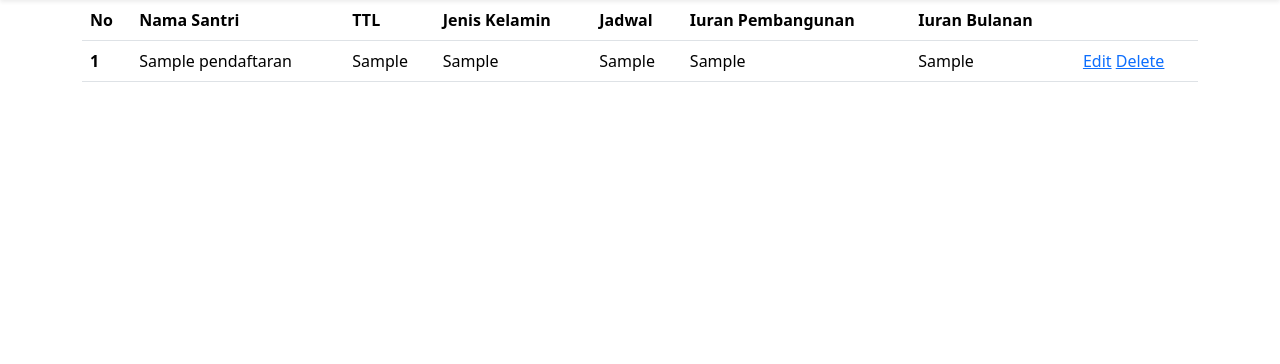
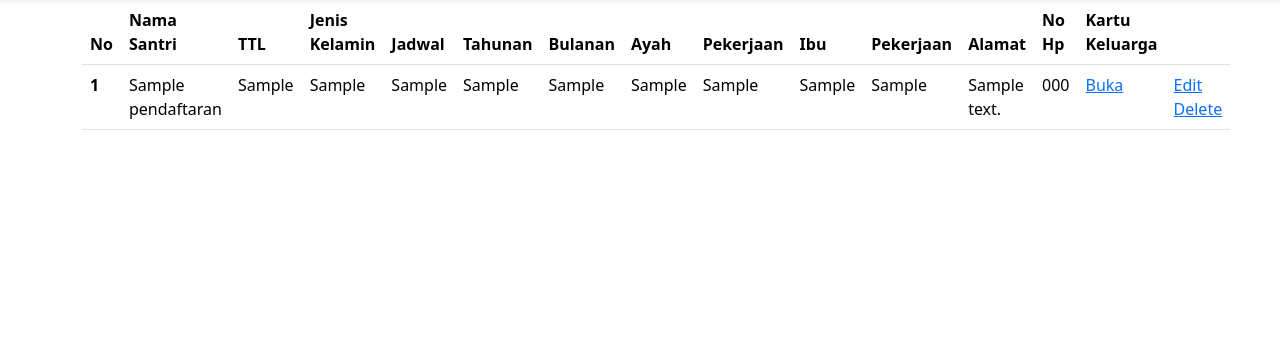
Before and after one commit to penanamtomat/project-pribadi, a Flask app: page /antrian in a window 1280 px wide. Shown: the part 56-420 px from the top of the page. Run offline with Flask 3, Linux system fonts and the light colour scheme; tables that the repository leaves empty hold one stand-in row (values such as "Sample post").

Commit message:
projects

```diff
--- a/sist.adm.tpq/app.py
+++ b/sist.adm.tpq/app.py
@@ -23,19 +23,19 @@ app.config['UPLOAD_FOLDER'] = UPLOAD_FOLDER
 
 class Pendaftaran(db.Model):
     id = db.Column(db.Integer, primary_key=True)
-    nama = db.Column(db.String(100))
-    ttl = db.Column(db.String(100))
-    ayah = db.Column(db.String(100))
-    job_ayah = db.Column(db.String(100))
-    ibu = db.Column(db.String(100))
-    job_ibu = db.Column(db.String(100))
+    nama = db.Column(db.String(50))
+    ttl = db.Column(db.String(50))
+    ayah = db.Column(db.String(50))
+    job_ayah = db.Column(db.String(50))
+    ibu = db.Column(db.String(50))
+    job_ibu = db.Column(db.String(50))
     jenis_kelamin = db.Column(db.String(50))
     jadwal = db.Column(db.String(50))
     no_hp = db.Column(db.String(50))
-    alamat = db.Column(db.String(500))
+    alamat = db.Column(db.String(200))
     tahunan = db.Column(db.String(50))
     spp = db.Column(db.String(50))
-    kartu_keluarga = db.Column(db.String(100))
+    kartu_keluarga = db.Column(db.String(50))
 
     def __repr__(self):
         return '<Pendaftaran %r>' % self.nama
--- a/sist.adm.tpq/templates/antrian.html
+++ b/sist.adm.tpq/templates/antrian.html
@@ -27,8 +27,15 @@
                 <th scope="col">TTL</th>
                 <th scope="col">Jenis Kelamin</th>
                 <th scope="col">Jadwal</th>
-                <th scope="col">Iuran Pembangunan</th>
-                <th scope="col">Iuran Bulanan</th>
+                <th scope="col">Tahunan</th>
+                <th scope="col">Bulanan</th>
+                <th scope="col">Ayah</th>
+                <th scope="col">Pekerjaan</th>
+                <th scope="col">Ibu</th>
+                <th scope="col">Pekerjaan</th>
+                <th scope="col">Alamat</th>
+                <th scope="col">No Hp</th>
+                <th scope="col">Kartu Keluarga</th>
                 <th></th>
               </tr>
             </thead>
@@ -42,6 +49,14 @@
                 <td>{{p.jadwal}}</td>
                 <td>{{p.tahunan}}</td>
                 <td>{{p.spp}}</td>
+                <td>{{p.ayah}}</td>
+                <td>{{p.job_ayah}}</td>
+                <td>{{p.ibu}}</td>
+                <td>{{p.job_ibu}}</td>
+                <td>{{p.alamat}}</td>
+                <td>{{p.no_hp}}</td>
+                <td><a href="/static/{{p.kartu_keluarga}}">Buka</a></td>
+                <!-- <td><img src="/static/{{p.kartu_keluarga}}" alt="" /></td> -->
                 <td>
                   <a href="/{{p.id}}/update">Edit</a>
                   <a href="/{{p.id}}/delete">Delete</a>
```
Also changed, not shown: sist.adm.tpq/templates/landingpage.html (+5 -2 lines), sist.adm.tpq/templates/pendaftaran.html (+15 -4 lines), sist.adm.tpq/templates/update-status.html (+29 -7 lines).
